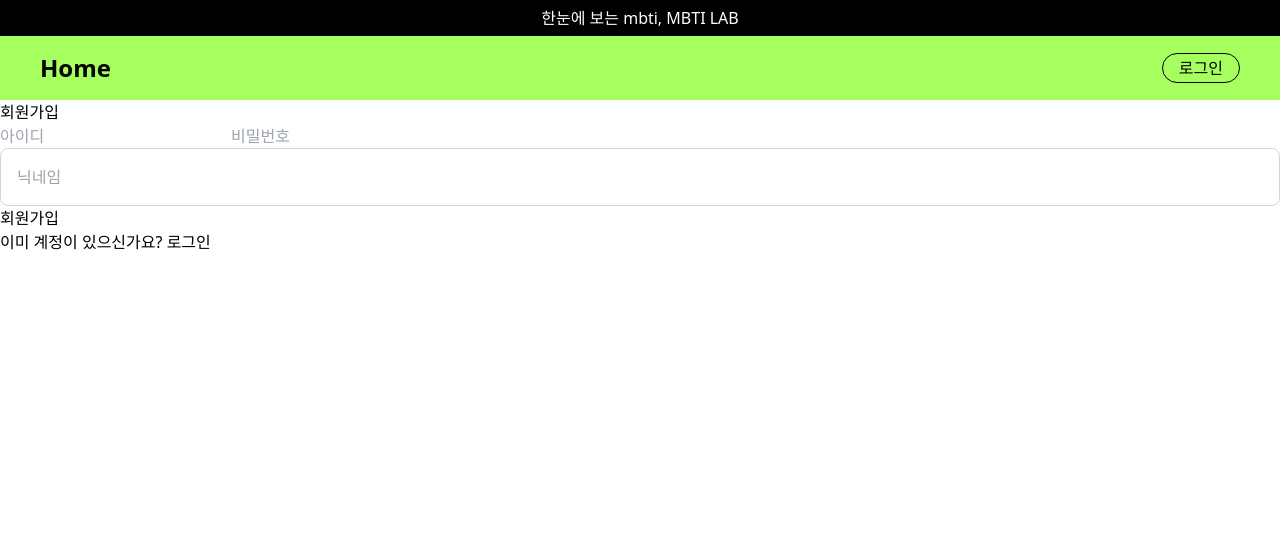
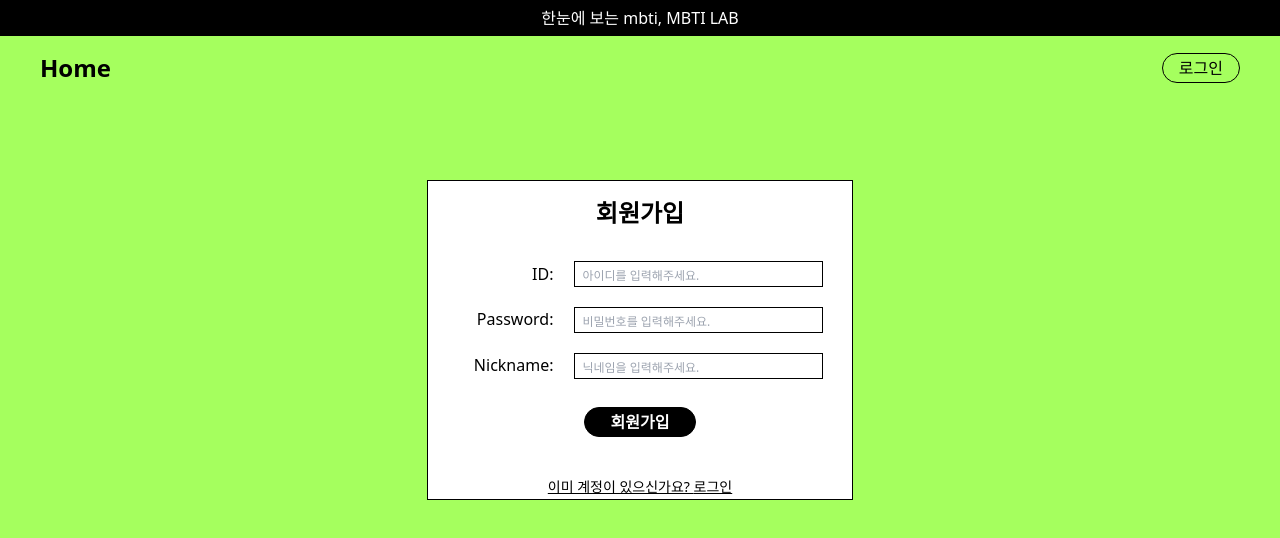
Before and after one commit to zi0w/MBTI-PROJECT, a React (Vite) app: page /signup in a window 1280 px wide. Shown: the top 538 px of the page. Built offline with nearby package versions, Linux system fonts and the light colour scheme.

Commit message:
style: Update CSS styling and replace alerts with toastify

```diff
--- a/package.json
+++ b/package.json
@@ -19,6 +19,7 @@
     "react-dom": "^18.3.1",
     "react-redux": "^9.1.2",
     "react-router-dom": "^7.0.1",
+    "react-toastify": "^10.0.6",
     "styled-components": "^6.1.13",
     "styled-reset": "^4.5.2"
   },
--- a/src/components/TestForm.jsx
+++ b/src/components/TestForm.jsx
@@ -20,7 +20,10 @@ const TestForm = ({ onSubmit }) => {
   };
 
   return (
-    <form onSubmit={handleSubmit} className="space-y-6 p-6 bg-white rounded-lg">
+    <form
+      onSubmit={handleSubmit}
+      className="space-y-6 p-6 bg-white rounded-lg flex flex-col"
+    >
       {questions.map((q, index) => (
         <div key={q.id} className="mb-6">
           <p className="font-semibold text-lg mb-3">{q.question}</p>
@@ -53,7 +56,7 @@ const TestForm = ({ onSubmit }) => {
       ))}
       <button
         type="submit"
-        className="w-full bg-black text-white py-3 rounded-lg font-semibold hover:bg-black-dark transition duration-300 hover:text-[#FF5A5F]"
+        className="border border-black rounded-full py-1.5 bg-black text-white font-semibold transform hover:scale-105 hover:shadow-lg hover:bg-black-900 transition-all duration-300 ease-in-out"
       >
         제출하기
       </button>
--- a/src/components/auth/AuthForm.jsx
+++ b/src/components/auth/AuthForm.jsx
@@ -23,35 +23,51 @@ const AuthForm = ({ mode, onSubmit }) => {
   };
 
   return (
-    <form onSubmit={handleSubmit}>
+    <form onSubmit={handleSubmit} className="flex flex-col gap-5 items-center">
+      <div className="flex gap-5 items-center mt-3">
+        <label className="w-24 text-right">ID:</label>
         <input
           type="text"
           name="id"
           value={formData.id}
           onChange={handleChange}
-        placeholder="아이디"
+          placeholder="아이디를 입력해주세요."
           required
+          className="border border-black placeholder:text-xs px-2"
         />
+      </div>
+      <div className="flex gap-5">
+        <label className="w-24 text-right">Password:</label>
         <input
-        type="text"
+          type="password"
           name="password"
           value={formData.password}
           onChange={handleChange}
-        placeholder="비밀번호"
+          placeholder="비밀번호를 입력해주세요."
           required
+          className="border border-black placeholder:text-xs px-2"
         />
+      </div>
       {mode === "signup" && (
+        <div className="flex gap-5">
+          <label className="w-24 text-right">Nickname:</label>
           <input
             type="text"
             name="nickname"
             value={formData.nickname}
             onChange={handleChange}
-          placeholder="닉네임"
+            placeholder="닉네임을 입력해주세요."
             required
-          className="w-full p-4 border border-gray-300 rounded-lg"
+            className="border border-black placeholder:text-xs px-2"
           />
+        </div>
       )}
-      <button type="submit">{mode === "login" ? "로그인" : "회원가입"}</button>
+      <button
+        type="submit"
+        className="border border-black w-28 py-0.5 rounded-full mt-2 bg-black text-white font-semibold transform hover:scale-105 hover:shadow-lg hover:bg-black-900 transition-all duration-300 ease-in-out"
+      >
+        {mode === "login" ? "로그인" : "회원가입"}
+      </button>
     </form>
   );
 };
--- /dev/null
+++ b/src/components/common/ToastProvider.jsx
@@ -0,0 +1,19 @@
+import { ToastContainer } from "react-toastify";
+import "react-toastify/dist/ReactToastify.css";
+
+const ToastProvider = () => {
+  return (
+    <ToastContainer
+      position="top-right"
+      autoClose={2000}
+      hideProgressBar={false}
+      newestOnTop
+      closeOnClick
+      pauseOnHover
+      draggable
+      className="text-sm"
+    />
+  );
+};
+
+export default ToastProvider;
--- a/src/main.jsx
+++ b/src/main.jsx
@@ -4,11 +4,13 @@ import "./index.css";
 import App from "./App.jsx";
 import { Provider } from "react-redux";
 import store from "./redux/config/configStore.js";
+import ToastProvider from "./components/common/ToastProvider.jsx";
 
 createRoot(document.getElementById("root")).render(
   <StrictMode>
     <Provider store={store}>
       <App />
+      <ToastProvider />
     </Provider>
   </StrictMode>
 );
--- a/src/pages/Home.jsx
+++ b/src/pages/Home.jsx
@@ -1,12 +1,13 @@
 import { useSelector } from "react-redux";
 import { Link, useNavigate } from "react-router-dom";
+import { toast } from "react-toastify";
 
 const Home = () => {
   const navigate = useNavigate();
   const isLogin = useSelector((state) => state.auth.isLogin);
 
   const handleLoginRedirect = () => {
-    alert("로그인이 필요한 서비스입니다. 로그인 페이지로 이동합니다.");
+    toast.error("로그인이 필요한 서비스입니다.");
     navigate("/login");
   };
 
--- a/src/pages/Login.jsx
+++ b/src/pages/Login.jsx
@@ -3,6 +3,7 @@ import { login, getUserProfile } from "../api/auth";
 import { Link } from "react-router-dom";
 import { useDispatch } from "react-redux";
 import { changeLogin, updateUserInfo } from "../redux/slices/authSlice";
+import { toast } from "react-toastify";
 
 const Login = () => {
   const dispatch = useDispatch();
@@ -11,7 +12,7 @@ const Login = () => {
     try {
       const response = await login(formData);
       if (response.success) {
-        alert("로그인 성공!");
+        toast.success("로그인 성공!");
         localStorage.setItem("accessToken", response.accessToken);
         // 로그인 상태 변경
         dispatch(changeLogin());
@@ -23,17 +24,17 @@ const Login = () => {
         console.log(userProfile);
       }
     } catch (error) {
-      alert("로그인에 실패했습니다. 다시 시도해주세요.");
+      toast.error("로그인에 실패했습니다. 다시 시도해주세요.");
       console.error(error);
     }
   };
 
   return (
-    <div>
-      <div>
-        <h1>로그인</h1>
+    <div className="bg-[#A5FF5E] h-lvh overflow-hidden flex justify-center">
+      <div className="border border-black bg-white mt-20 w-1/3 h-72 py-4 flex flex-col items-center">
+        <h1 className="text-2xl font-semibold mb-5">로그인</h1>
         <AuthForm mode="login" onSubmit={handleLogin} />
-        <div>
+        <div className="mt-10 text-sm underline underline-offset-3">
           <p>
             계정이 없으신가요? <Link to="/signup">회원가입</Link>
           </p>
--- a/src/pages/Profile.jsx
+++ b/src/pages/Profile.jsx
@@ -1,7 +1,8 @@
-import { useEffect, useState } from "react";
+import { useState } from "react";
 import { updateProfile } from "../api/auth";
 import { useDispatch, useSelector } from "react-redux";
 import { updateUserInfo } from "../redux/slices/authSlice";
+import { toast } from "react-toastify";
 
 const Profile = () => {
   const [inputValue, setInputValue] = useState("");
@@ -25,33 +26,39 @@ const Profile = () => {
       // 업데이트 성공시 로컬스토리지에도 닉네임 저장
       if (response.success) {
         dispatch(updateUserInfo(response.nickname));
-        alert("프로필이 성공적으로 업데이트 되었습니다!");
+        toast.success("프로필이 성공적으로 업데이트 되었습니다!");
         localStorage.setItem("userNickname", response.nickname);
         setInputValue("");
       } else {
-        alert("프로필 업데이트에 실패했습니다.");
+        toast.error("프로필 업데이트에 실패했습니다.");
       }
     } catch (error) {
       console.error(error);
-      alert("프로필 업데이트에 실패했습니다.");
+      toast.error("프로필 업데이트에 실패했습니다.");
     }
   };
 
   return (
-    <div>
-      <div>
-        <h1>프로필 수정</h1>
-        <h2>{user.nickname}님 환영합니다!</h2>
-        <form onSubmit={handleSubmit}>
-          <div>
+    <div className="bg-[#A5FF5E] h-lvh flex justify-center">
+      <div className="border border-black bg-white w-1/3 mt-20 h-56 flex flex-col items-center py-4">
+        <h1 className="text-2xl font-semibold">프로필 수정</h1>
+        <h2 className="mt-2">{user}님 환영합니다!</h2>
+        <form onSubmit={handleSubmit} className="flex flex-col items-center">
+          <div className="mt-7 flex gap-5">
             <label>닉네임</label>
             <input
               value={inputValue}
               onChange={handleInputChange}
               placeholder="변경할 닉네임을 입력해주세요."
+              className="w-80 border border-black px-2 placeholder:text-s"
             />
           </div>
-          <button type="submit">프로필 업데이트</button>
+          <button
+            type="submit"
+            className="mt-8 text-sm border border-black px-5 py-1 rounded-full bg-black text-white font-semibold transform hover:scale-105 hover:shadow-lg hover:bg-black-900 transition-all duration-300 ease-in-out"
+          >
+            프로필 업데이트
+          </button>
         </form>
       </div>
     </div>
--- a/src/pages/Signup.jsx
+++ b/src/pages/Signup.jsx
@@ -1,6 +1,7 @@
 import AuthForm from "../components/auth/AuthForm";
 import { register } from "../api/auth";
 import { Link, useNavigate } from "react-router-dom";
+import { toast } from "react-toastify";
 
 const Signup = () => {
   const navigate = useNavigate();
@@ -9,21 +10,21 @@ const Signup = () => {
     try {
       const response = await register(formData);
       if (response.success) {
-        alert("회원가입 성공!");
+        toast.success("회원가입 성공!");
         navigate("/login");
       }
     } catch (error) {
-      alert("회원가입에 실패했습니다. 다시 시도해주세요.");
+      toast.error("회원가입에 실패했습니다. 다시 시도해주세요.");
       console.error(error);
     }
   };
 
   return (
-    <div>
-      <div>
-        <h1>회원가입</h1>
+    <div className="bg-[#A5FF5E] h-lvh overflow-hidden flex justify-center">
+      <div className="border border-black bg-white mt-20 w-1/3 h-2/5 py-4 flex flex-col items-center">
+        <h1 className="text-2xl font-semibold mb-5">회원가입</h1>
         <AuthForm mode="signup" onSubmit={handleSignup} />
-        <div>
+        <div className="mt-10 text-sm underline underline-offset-3">
           <p>
             이미 계정이 있으신가요? <Link to="/login">로그인</Link>
           </p>
--- a/src/pages/Test.jsx
+++ b/src/pages/Test.jsx
@@ -15,12 +15,12 @@ const TestPage = () => {
   };
 
   const handleNavigateToResults = () => {
-    navigate("/results");
+    navigate("/testResult");
   };
 
   return (
-    <div className="w-full flex flex-col items-center justify-center bg-white">
-      <div className="bg-white rounded-lg p-8 max-w-lg w-full h-full overflow-y-auto">
+    <div className="w-full flex flex-col items-center justify-center bg-[#A5FF5E] ">
+      <div className="bg-white border border-black p-8 mt-10 max-w-lg w-full h-full overflow-y-auto mb-10 flex flex-col items-center">
         {!result ? (
           <>
             <h1 className="text-3xl font-bold text-primary-color mb-6">
@@ -39,7 +39,7 @@ const TestPage = () => {
             </p>
             <button
               onClick={handleNavigateToResults}
-              className="w-full bg-primary-color text-white py-3 rounded-lg font-semibold hover:bg-primary-dark transition duration-300 hover:text-[#FF5A5F]"
+              className="border border-black rounded-full px-7 py-2 bg-black text-white font-semibold transform hover:scale-105 hover:shadow-lg hover:bg-black-900 transition-all duration-300 ease-in-out"
             >
               결과 페이지로 이동하기
             </button>
```
Also changed, not shown: 1 other file (tests, documents, lock files or other folders). Lines whose indentation alone changed are shown as unchanged.
